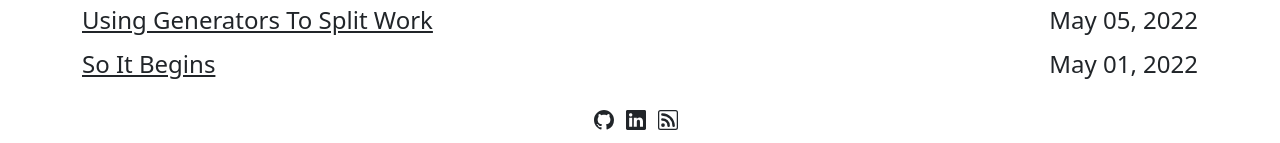
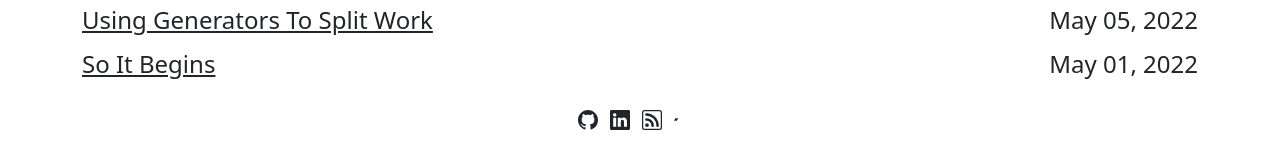
Before and after one commit to chipbell4/chipbell4.github.io, a Jekyll site: the page built from index.html, in a window 1280 px wide. Shown: the part 780-923 px from the top of the page. Built offline with Jekyll 4.4.1, drawn with Linux system fonts in a browser that asks for light colours; nearby versions of some CDN libraries.

Commit message:
A bandcamp link, but I'm not sure how the icon came out
Need to get preview working properly

```diff
--- a/_includes/svg_icons.html
+++ b/_includes/svg_icons.html
@@ -111,3 +111,16 @@
     /></svg
 ></a>
 {% endif %}
+<a class="footer-icon-links" href="https://chipbell.bandcamp.com">
+    <svg
+            xmlns="http://www.w3.org/2000/svg"
+            width="16"
+            height="16"
+            fill="currentColor"
+            class="bi bi-rss footer-icons"
+            viewBox="0 0 128 21"
+        >
+        <path id="rhomboid"  d="M0 15.63L8.47 0H26.6l-8.47 15.63z"></path>
+        <!-- fill="#1DA0C3" -->
+    </svg>
+</a>
```
